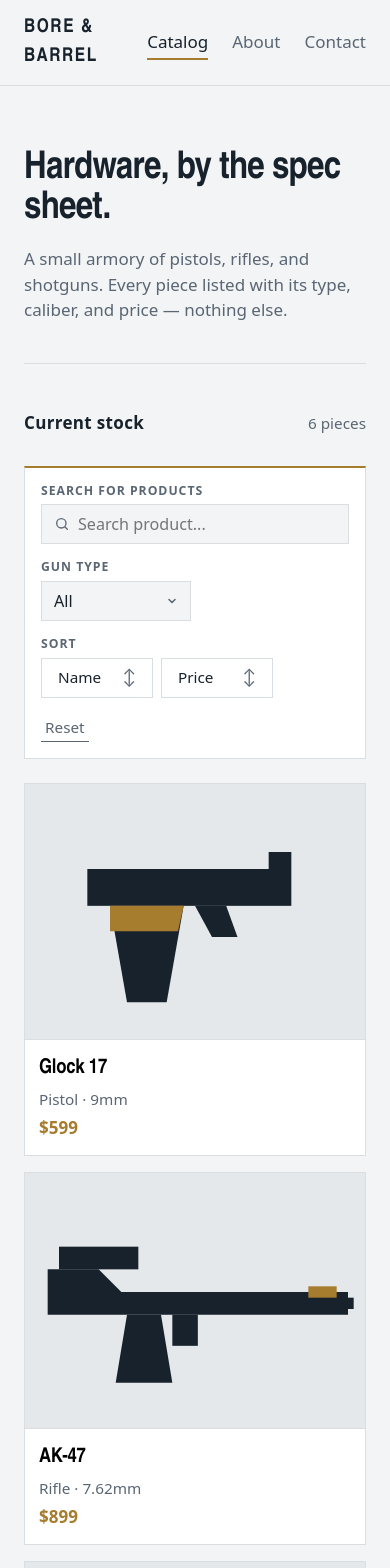
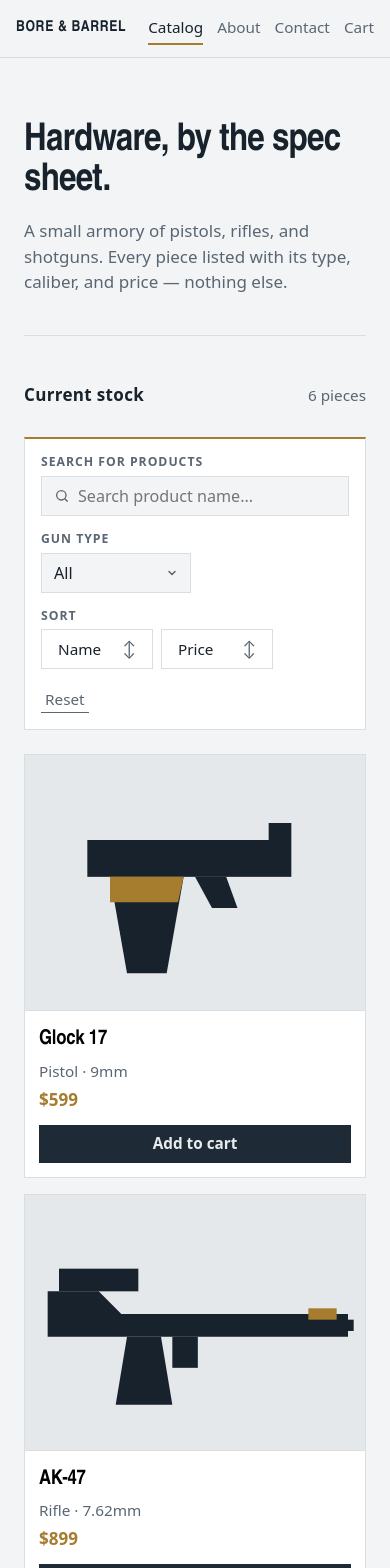
Before and after one commit to Massea-Kresna/Web-App---GunShop---Bore-Barrel, a React (Vite) app: page / in a window 390 px wide. Shown: the top 1568 px of the page. Built offline with nearby package versions, Linux system fonts and the light colour scheme.

Commit message:
feat: Add cart feature

```diff
--- a/dev-dist/sw.js
+++ b/dev-dist/sw.js
@@ -81,7 +81,7 @@
     "revision": "3ca0b8505b4bec776b69afdba2768812"
   }, {
     "url": "index.html",
-    "revision": "0.opo20c80lrg"
+    "revision": "0.q2g9igptpi8"
   }], {});
   workbox.cleanupOutdatedCaches();
   workbox.registerRoute(new workbox.NavigationRoute(workbox.createHandlerBoundToURL("index.html"), {
--- a/src/App.css
+++ b/src/App.css
@@ -115,6 +115,8 @@
 
 .card {
   display: flex;
+  flex-direction: column;
+  background: #fff;
 }
 
 .card-btn {
@@ -122,7 +124,7 @@
   display: flex;
   flex-direction: column;
   gap: 4px;
-  padding: 0 0 14px;
+  padding: 0 0 12px;
   background: #fff;
   border: 1px solid var(--line);
   font: inherit;
@@ -389,3 +391,239 @@
     min-width: 0;
   }
 }
+
+/* Cart: badge, add button, quantity control, cart page */
+.badge {
+  display: inline-block;
+  min-width: 20px;
+  height: 20px;
+  margin-left: 6px;
+  padding: 0 6px;
+  border-radius: 10px;
+  font-size: 0.72rem;
+  font-weight: 700;
+  line-height: 20px;
+  text-align: center;
+  color: var(--panel-text);
+  background: var(--brass);
+  font-variant-numeric: tabular-nums;
+}
+
+.card-cart {
+  display: flex;
+  padding: 0 14px 14px;
+  background: #fff;
+  border: 1px solid var(--line);
+  border-top: 0;
+}
+
+.card:hover .card-btn {
+  border-color: var(--brass);
+}
+
+.card-btn {
+  border-bottom: 0;
+}
+
+.add-btn {
+  width: 100%;
+  height: 38px;
+  font: inherit;
+  font-size: 0.9rem;
+  font-weight: 600;
+  color: var(--panel-text);
+  background: var(--panel);
+  border: 1px solid var(--panel);
+  cursor: pointer;
+  transition: background-color 0.15s, border-color 0.15s;
+}
+
+.add-btn:hover {
+  background: var(--brass);
+  border-color: var(--brass);
+}
+
+.add-btn-inline {
+  width: auto;
+  padding: 0 20px;
+}
+
+.qty {
+  display: inline-flex;
+  align-items: center;
+  height: 38px;
+  border: 1px solid var(--ink);
+  background: #fff;
+}
+
+.card-cart .qty {
+  width: 100%;
+  justify-content: space-between;
+}
+
+.qty-btn {
+  width: 38px;
+  height: 100%;
+  font: inherit;
+  font-size: 1.15rem;
+  color: var(--ink);
+  background: none;
+  border: 0;
+  cursor: pointer;
+}
+
+.qty-btn:hover {
+  background: var(--ink);
+  color: var(--paper);
+}
+
+.qty-value {
+  min-width: 36px;
+  text-align: center;
+  font-weight: 600;
+  font-variant-numeric: tabular-nums;
+}
+
+.cart-list {
+  list-style: none;
+  margin: 0;
+  padding: 0;
+  border-top: 2px solid var(--brass);
+  background: #fff;
+  border-left: 1px solid var(--line);
+  border-right: 1px solid var(--line);
+}
+
+.cart-row {
+  display: grid;
+  grid-template-columns: 72px 1fr auto 84px 28px;
+  gap: 16px;
+  align-items: center;
+  padding: 14px 16px;
+  border-bottom: 1px solid var(--line);
+}
+
+.cart-img {
+  width: 72px;
+  height: auto;
+  background: #e5e9ec;
+}
+
+.cart-info {
+  display: flex;
+  flex-direction: column;
+  min-width: 0;
+}
+
+.cart-subtotal {
+  text-align: right;
+}
+
+.cart-remove {
+  width: 28px;
+  height: 28px;
+  font: inherit;
+  font-size: 0.85rem;
+  color: var(--steel);
+  background: none;
+  border: 0;
+  cursor: pointer;
+}
+
+.cart-remove:hover {
+  color: var(--ink);
+}
+
+.cart-summary {
+  display: flex;
+  align-items: center;
+  justify-content: space-between;
+  gap: 16px;
+  margin-top: 20px;
+  padding: 16px;
+  color: var(--panel-text);
+  background: var(--panel);
+}
+
+.cart-summary .toolbar-reset {
+  color: var(--panel-text);
+  opacity: 0.75;
+}
+
+.cart-summary .toolbar-reset:hover {
+  color: #fff;
+  opacity: 1;
+  background: none;
+}
+
+.cart-total {
+  display: flex;
+  flex-direction: column;
+  align-items: flex-end;
+}
+
+.cart-total-label {
+  font-size: 0.78rem;
+  letter-spacing: 0.08em;
+  text-transform: uppercase;
+  opacity: 0.75;
+}
+
+.cart-total-value {
+  font-size: 2rem;
+  font-weight: 700;
+  line-height: 1.1;
+  font-variant-numeric: tabular-nums;
+}
+
+.page .empty {
+  margin-top: 8px;
+}
+
+@media (max-width: 560px) {
+  .cart-row {
+    grid-template-columns: 56px 1fr 28px;
+    gap: 10px 12px;
+  }
+  .cart-img {
+    width: 56px;
+  }
+  .cart-row .qty {
+    grid-column: 2;
+    justify-self: start;
+  }
+  .cart-subtotal {
+    grid-column: 2 / 4;
+    text-align: left;
+  }
+  .cart-remove {
+    grid-column: 3;
+    grid-row: 1;
+  }
+}
+
+.card:hover .card-cart {
+  border-color: var(--brass);
+}
+
+.nav-link {
+  white-space: nowrap;
+}
+
+@media (max-width: 560px) {
+  .header {
+    padding: 12px 16px;
+    gap: 10px;
+  }
+  .brand {
+    font-size: 15px;
+    letter-spacing: 0.04em;
+  }
+  .nav {
+    gap: 14px;
+    font-size: 0.9rem;
+  }
+  .badge {
+    margin-left: 4px;
+  }
+}
--- a/src/App.jsx
+++ b/src/App.jsx
@@ -1,20 +1,65 @@
-import { useState } from 'react'
+import { useEffect, useState } from 'react'
 import Header from './components/Header.jsx'
 import Footer from './components/Footer.jsx'
 import Catalog from './pages/Catalog.jsx'
 import About from './pages/About.jsx'
 import Contact from './pages/Contact.jsx'
+import Cart from './pages/Cart.jsx'
+import GUNS from './data/guns.js'
 import './App.css'
+
+const CART_KEY = 'bore-barrel-cart'
+
+function loadCart() {
+  try {
+    const saved = JSON.parse(localStorage.getItem(CART_KEY)) ?? {}
+    const valid = {}
+    for (const g of GUNS) {
+      const n = Number(saved[g.name])
+      if (Number.isInteger(n) && n > 0) valid[g.name] = n
+    }
+    return valid
+  } catch {
+    return {}
+  }
+}
 
 function App() {
   const [tab, setTab] = useState('Catalog')
+  const [cart, setCart] = useState(loadCart)
+
+  useEffect(() => {
+    try {
+      localStorage.setItem(CART_KEY, JSON.stringify(cart))
+    } catch {
+
+    }
+  }, [cart])
+
+  const setQty = (name, qty) =>
+    setCart((cur) => {
+      const next = { ...cur }
+      if (qty > 0) next[name] = qty
+      else delete next[name]
+      return next
+    })
+
+  const cartCount = Object.values(cart).reduce((sum, n) => sum + n, 0)
 
   return (
     <div className="shell">
-      <Header tab={tab} onTab={setTab} />
+      <Header tab={tab} onTab={setTab} cartCount={cartCount} />
 
       <main className="main">
-        {tab === 'Catalog' && <Catalog />}
+        {tab === 'Catalog' && <Catalog cart={cart} onSetQty={setQty} />}
+        {tab === 'Cart' && (
+          <Cart
+            cart={cart}
+            onSetQty={setQty}
+            onClear={() => setCart({})}
+            onBrowse={() => setTab('Catalog')}
+          />
+        )}
         {tab === 'About' && <About />}
         {tab === 'Contact' && <Contact />}
       </main>
--- a/src/components/GunCard.jsx
+++ b/src/components/GunCard.jsx
@@ -1,6 +1,7 @@
 import { useRef } from 'react'
+import QtyControl from './QtyControl.jsx'
 
-function GunCard({ gun }) {
+function GunCard({ gun, qty = 0, onSetQty }) {
   const popup = useRef(null)
 
   return (
@@ -13,6 +14,20 @@
         </span>
         <span className="price">${gun.price.toLocaleString()}</span>
       </button>
+
+      <div className="card-cart">
+        {qty > 0 ? (
+          <QtyControl name={gun.name} qty={qty} onChange={(n) => onSetQty(gun.name, n)} />
+        ) : (
+          <button
+            type="button"
+            className="add-btn"
+            onClick={() => onSetQty(gun.name, 1)}
+          >
+            Add to cart
+          </button>
+        )}
+      </div>
 
       <dialog
         className="popup"
--- a/src/components/Header.jsx
+++ b/src/components/Header.jsx
@@ -1,6 +1,6 @@
-const NAV = ['Catalog', 'About', 'Contact']
+const NAV = ['Catalog', 'About', 'Contact', 'Cart']
 
-function Header({ tab, onTab }) {
+function Header({ tab, onTab, cartCount = 0 }) {
   return (
     <header className="header">
       <span className="brand display">Bore &amp; Barrel</span>
@@ -11,8 +11,12 @@
             type="button"
             className={tab === item ? 'nav-link active' : 'nav-link'}
             onClick={() => onTab(item)}
+            aria-label={item === 'Cart' ? `Cart, ${cartCount} items` : undefined}
           >
             {item}
+            {item === 'Cart' && cartCount > 0 && (
+              <span className="badge" aria-hidden="true">{cartCount}</span>
+            )}
           </button>
         ))}
       </nav>
--- /dev/null
+++ b/src/components/QtyControl.jsx
@@ -0,0 +1,25 @@
+function QtyControl({ name, qty, onChange }) {
+  return (
+    <div className="qty" role="group" aria-label={`Quantity of ${name}`}>
+      <button
+        type="button"
+        className="qty-btn"
+        onClick={() => onChange(qty - 1)}
+        aria-label={qty <= 1 ? `Remove ${name}` : `Decrease quantity of ${name}`}
+      >
+        -
+      </button>
+      <span className="qty-value" aria-live="polite">{qty}</span>
+      <button
+        type="button"
+        className="qty-btn"
+        onClick={() => onChange(qty + 1)}
+        aria-label={`Increase quantity of ${name}`}
+      >
+        +
+      </button>
+    </div>
+  )
+}
+
+export default QtyControl
--- /dev/null
+++ b/src/pages/Cart.jsx
@@ -0,0 +1,67 @@
+import GUNS from '../data/guns.js'
+import QtyControl from '../components/QtyControl.jsx'
+
+function Cart({ cart, onSetQty, onClear, onBrowse }) {
+  const items = GUNS.filter((g) => cart[g.name] > 0).map((g) => ({
+    ...g,
+    qty: cart[g.name],
+    subtotal: g.price * cart[g.name],
+  }))
+  const total = items.reduce((sum, i) => sum + i.subtotal, 0)
+  const count = items.reduce((sum, i) => sum + i.qty, 0)
+
+  return (
+    <section className="page">
+      <h1 className="display">Your cart</h1>
+
+      {items.length === 0 ? (
+        <div className="empty">
+          <p>Your cart is empty.</p>
+          <button type="button" className="add-btn add-btn-inline" onClick={onBrowse}>
+            Browse the catalog
+          </button>
+        </div>
+      ) : (
+        <>
+          <ul className="cart-list">
+            {items.map((i) => (
+              <li key={i.name} className="cart-row">
+                <img className="cart-img" src={i.image} alt="" width="72" height="54" />
+                <div className="cart-info">
+                  <span className="name display">{i.name}</span>
+                  <span className="type">
+                    {i.type} · {i.caliber} · ${i.price.toLocaleString()} each
+                  </span>
+                </div>
+                <QtyControl name={i.name} qty={i.qty} onChange={(n) => onSetQty(i.name, n)} />
+                <span className="price cart-subtotal">${i.subtotal.toLocaleString()}</span>
+                <button
+                  type="button"
+                  className="cart-remove"
+                  onClick={() => onSetQty(i.name, 0)}
+                  aria-label={`Remove ${i.name} from cart`}
+                >
+                  ✕
+                </button>
+              </li>
+            ))}
+          </ul>
+
+          <div className="cart-summary">
+            <button type="button" className="toolbar-reset" onClick={onClear}>
+              Clear cart
+            </button>
+            <div className="cart-total">
+              <span className="cart-total-label">
+                Total · {count} {count === 1 ? 'item' : 'items'}
+              </span>
+              <span className="cart-total-value display">${total.toLocaleString()}</span>
+            </div>
+          </div>
+        </>
+      )}
+    </section>
+  )
+}
+
+export default Cart
--- a/src/pages/Catalog.jsx
+++ b/src/pages/Catalog.jsx
@@ -17,7 +17,7 @@
   { field: 'price', label: 'Price' },
 ]
 
-function Catalog() {
+function Catalog({ cart = {}, onSetQty }) {
   const [query, setQuery] = useState('')
   const [type, setType] = useState('All')
   const [sort, setSort] = useState('Default')
@@ -74,7 +74,7 @@
               type="search"
               value={query}
               onChange={(e) => setQuery(e.target.value)}
-              placeholder="Search product..."
+              placeholder="Search product name..."
             />
           </label>
 
@@ -119,7 +119,14 @@
 
         {results.length > 0 ? (
           <ul className="stock">
-            {results.map((gun) => <GunCard key={gun.name} gun={gun} />)}
+            {results.map((gun) => (
+              <GunCard
+                key={gun.name}
+                gun={gun}
+                qty={cart[gun.name] ?? 0}
+                onSetQty={onSetQty}
+              />
+            ))}
           </ul>
         ) : (
           <p className="empty">No products match your search.</p>
```
Also changed, not shown: public/icon.svg (deleted).
